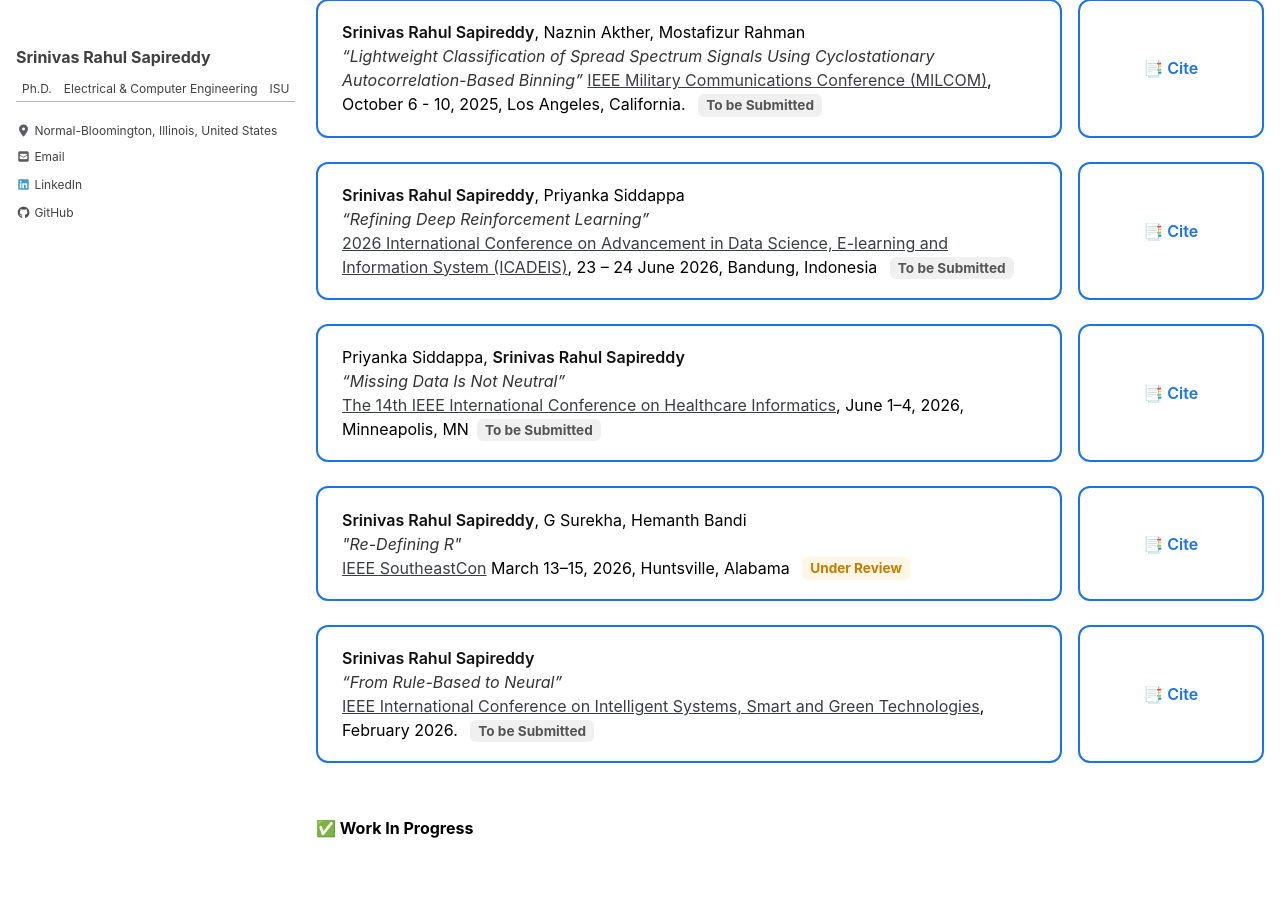
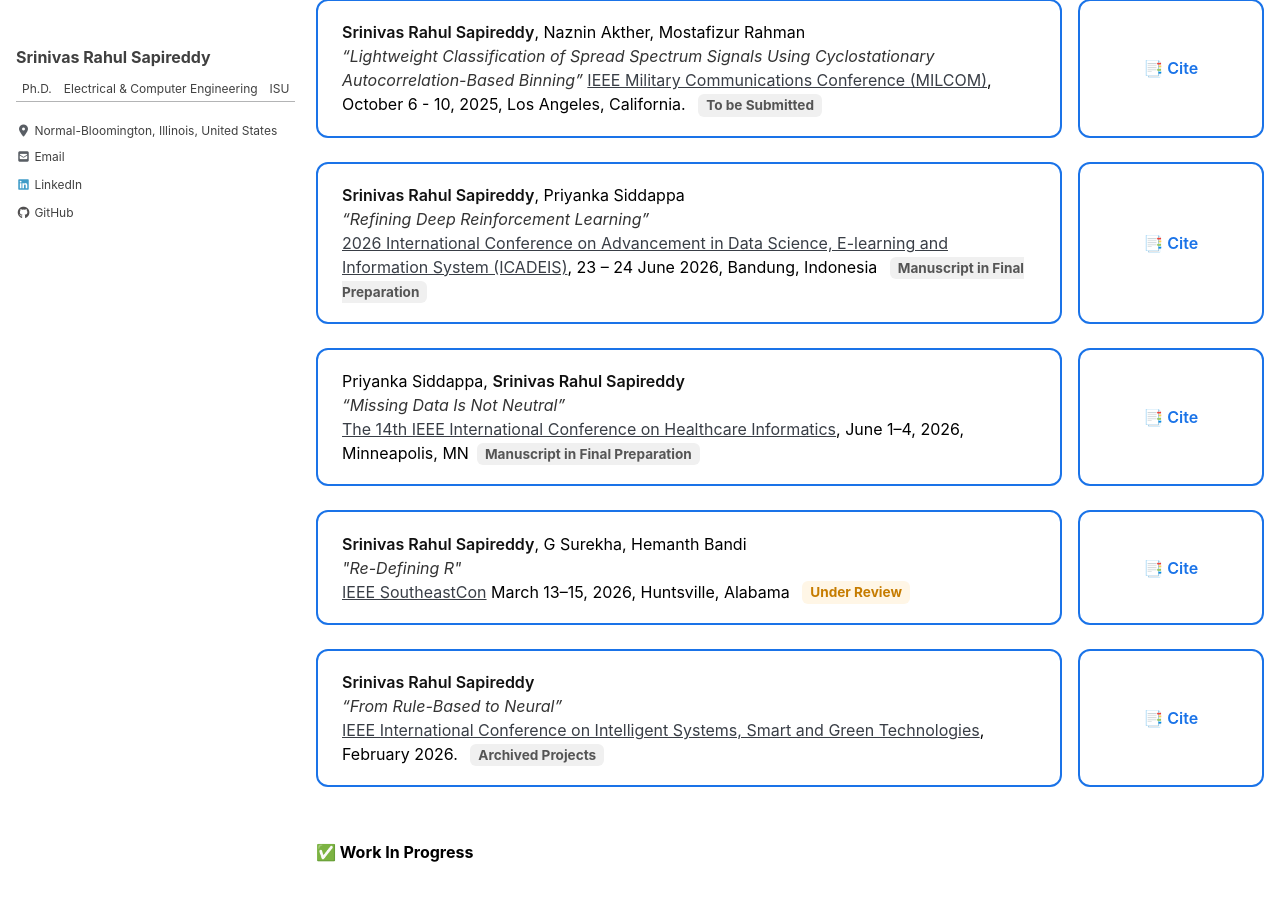
Before and after one commit to srsapireddy/srsapireddy.github.io, a Jekyll site: the page built from _pages/publications.md, in a window 1280 px wide and 900 px high, scrolled down 1835 px. Built offline with Jekyll 4.4.1, drawn with Linux system fonts in a browser that asks for light colours; cached includes are drawn as plain includes; nearby versions of some CDN libraries.

Commit message:
Update publications.md

```diff
--- a/_pages/publications.md
+++ b/_pages/publications.md
@@ -340,22 +340,22 @@
       <div class="pub-card">
       <strong>Srinivas Rahul Sapireddy</strong>, Priyanka Siddappa<br>
       <em>“Refining Deep Reinforcement Learning”</em><br>
-      <a href="https://icadeis.org/index.php" target="_blank">2026 International Conference on Advancement in Data Science, E-learning and Information System (ICADEIS)</a>, 23 – 24 June 2026, Bandung, Indonesia <span class="status pending">To be Submitted</span>
+      <a href="https://icadeis.org/index.php" target="_blank">2026 International Conference on Advancement in Data Science, E-learning and Information System (ICADEIS)</a>, 23 – 24 June 2026, Bandung, Indonesia <span class="status pending">Manuscript in Final Preparation</span>
     </div>
       <div class="cite-box" onclick="copyCitation('cite12')">
         📑 Cite
-        <textarea id="cite12" class="hidden-citation">To be Submitted</textarea>
+        <textarea id="cite12" class="hidden-citation">Manuscript in Final Preparation</textarea>
       </div>
     </div>
     <div class="pub-entry">
       <div class="pub-card">
       Priyanka Siddappa, <strong>Srinivas Rahul Sapireddy</strong><br>
       <em>“Missing Data Is Not Neutral”</em><br>
-      <a href="https://zhang-informatics.github.io/ICHI2026/" target="_blank">The 14th IEEE International Conference on Healthcare Informatics</a>, June 1–4, 2026,  Minneapolis, MN<span class="status pending">To be Submitted</span>
+      <a href="https://zhang-informatics.github.io/ICHI2026/" target="_blank">The 14th IEEE International Conference on Healthcare Informatics</a>, June 1–4, 2026,  Minneapolis, MN<span class="status pending">Manuscript in Final Preparation</span>
     </div>
       <div class="cite-box" onclick="copyCitation('cite12')">
         📑 Cite
-        <textarea id="cite12" class="hidden-citation">To be Submitted</textarea>
+        <textarea id="cite12" class="hidden-citation">Manuscript in Final Preparation</textarea>
       </div>
     </div>
   <div class="pub-entry">
@@ -374,11 +374,11 @@
       <div class="pub-card">
       <strong>Srinivas Rahul Sapireddy</strong><br>
       <em>“From Rule-Based to Neural”</em><br>
-      <a href="https://r10.ieee.org/vizagbay/icissgt-2023-2/" target="_blank">IEEE International Conference on Intelligent Systems, Smart and Green Technologies</a>, February 2026.  <span class="status pending">To be Submitted</span>
+      <a href="https://r10.ieee.org/vizagbay/icissgt-2023-2/" target="_blank">IEEE International Conference on Intelligent Systems, Smart and Green Technologies</a>, February 2026.  <span class="status pending">Archived Projects</span>
     </div>
       <div class="cite-box" onclick="copyCitation('cite13')">
         📑 Cite
-        <textarea id="cite13" class="hidden-citation">To be Submitted</textarea>
+        <textarea id="cite13" class="hidden-citation">Archived Projects</textarea>
       </div>
     </div>
 
```
